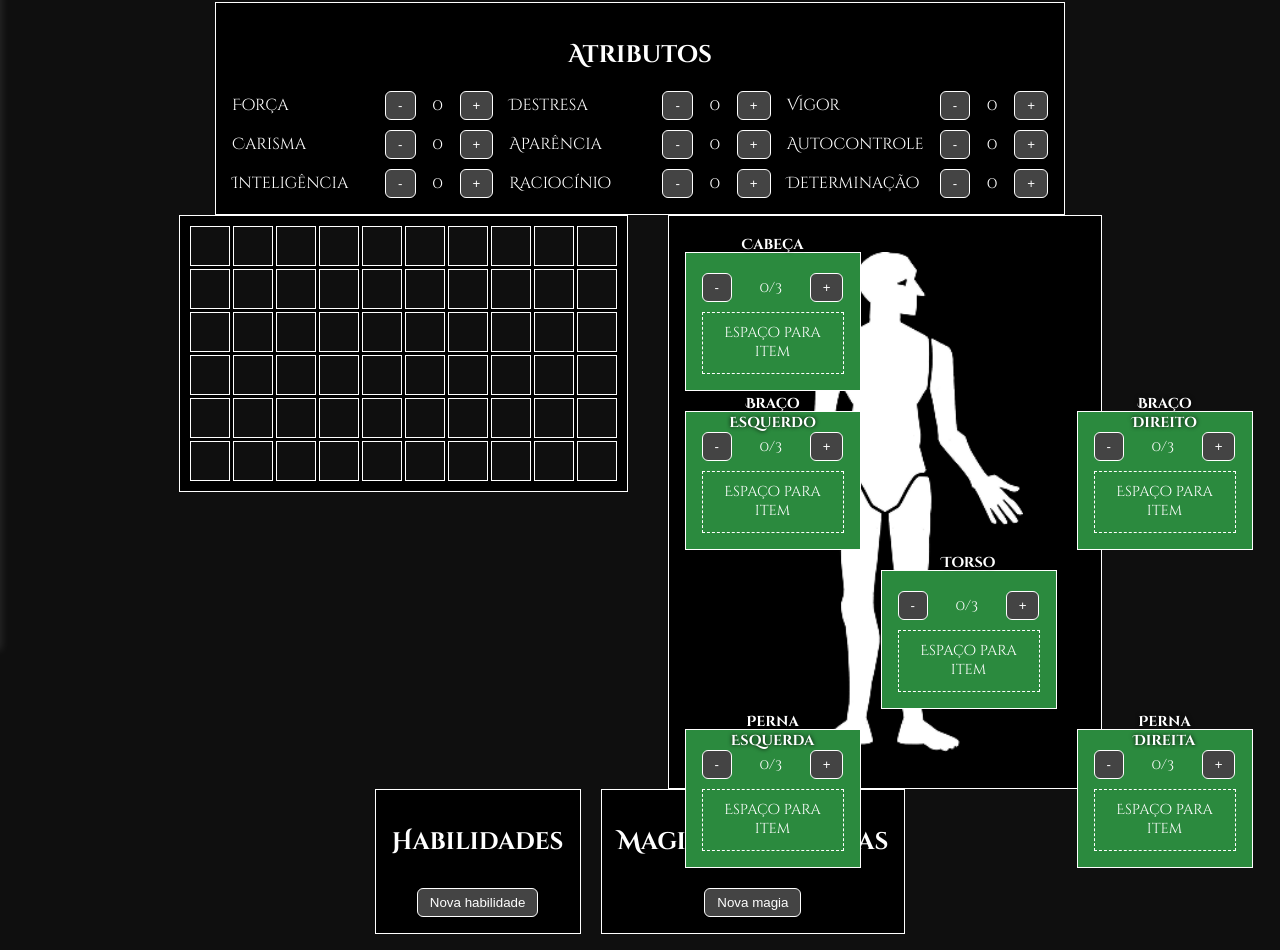
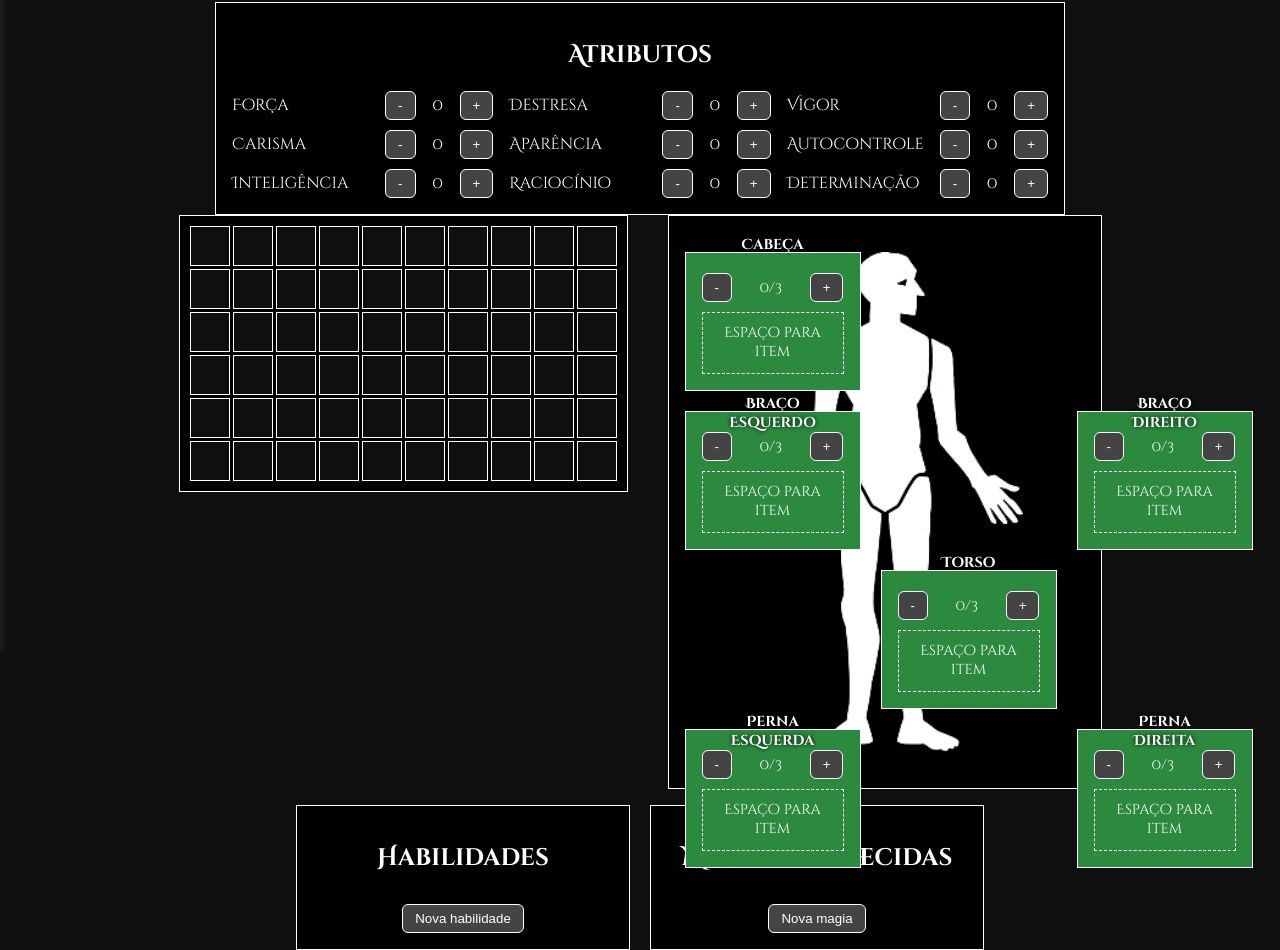
Before and after one commit to DanielMoraisCruz/Inventario-tetris, a website with bundled scripts: page public/inventory.html in a window 1280 px wide. Shown: the part 150-1100 px from the top of the page. Built offline with nearby package versions, Linux system fonts and the light colour scheme; sample sign-in values are in the browser's storage; a web font is replaced by a local one.

Commit message:
Add skills and spells section

```diff
--- a/public/css/inventory.css
+++ b/public/css/inventory.css
@@ -392,3 +392,17 @@ body.dark-mode #reset-btn {
     gap: 10px;
     justify-content: flex-end;
 }
+
+.habilidades-magias {
+  display: flex;
+  justify-content: center;
+  gap: 2rem;
+  margin-top: 1rem;
+  flex-wrap: wrap;
+}
+.habilidades, .magias {
+  background: #000;
+  border: 1px solid #fff;
+  padding: 1rem;
+  width: 300px;
+}
--- a/public/inventory.html
+++ b/public/inventory.html
@@ -82,13 +82,13 @@
         </form>
     </div>
 
-    <div id="skills-container">
-        <div id="skills" class="panel">
+    <div id="skills-container" class="habilidades-magias">
+        <div id="skills" class="panel habilidades">
             <h2>Habilidades</h2>
             <div id="skill-list"></div>
             <button id="add-skill" class="btn">Nova habilidade</button>
         </div>
-        <div id="spells" class="panel">
+        <div id="spells" class="panel magias">
             <h2>Magias Conhecidas</h2>
             <div id="spell-list"></div>
             <button id="add-spell" class="btn">Nova magia</button>
```
